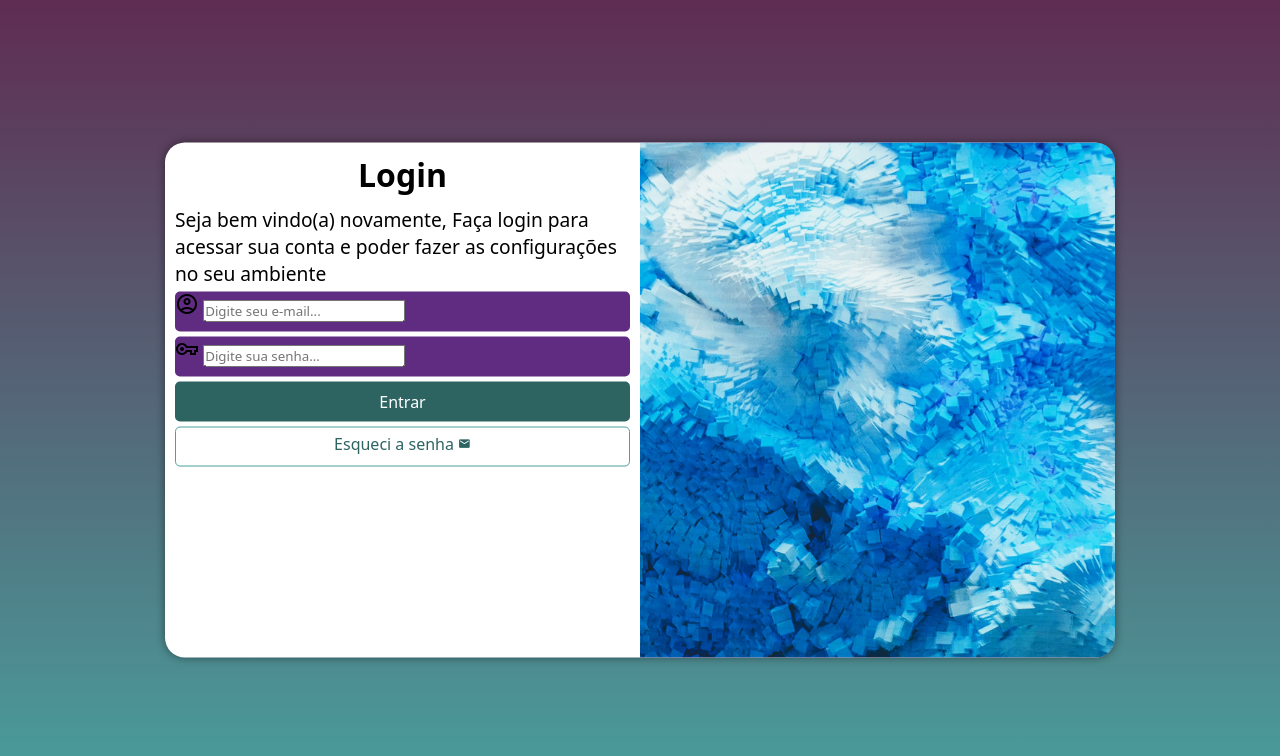
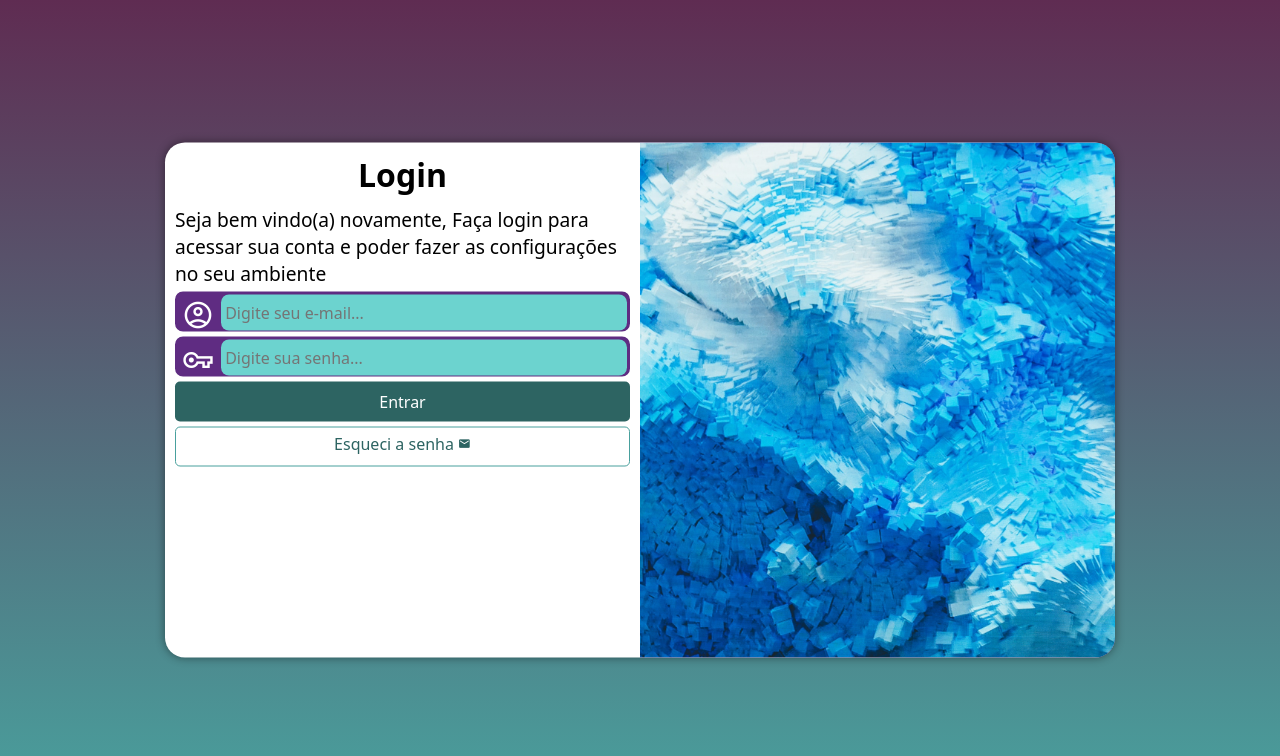
Before and after one commit to Miguelhttp/projeto-login, a plain HTML site: page index.html in a window 1280 px wide. Drawn offline with nearby package versions, Linux system fonts and the light colour scheme.

Commit message:
Update styles.css

```diff
--- a/estilos/styles.css
+++ b/estilos/styles.css
@@ -23,7 +23,6 @@ main {
   position: absolute;
   top: 50%;
   left: 50%;
-  transform: translate(-50%, -50%);
   width: 250px;
   height: 515px;
   background-color: white;
@@ -32,6 +31,7 @@ main {
   box-shadow: 0px 0px 10px rgba(0, 0, 0, 0.454);
   transition: width .3s, height .3s;
   transition-timing-function: ease;
+  transform: translate(-50%, -50%);
 }
 
 #login > #image {
@@ -58,15 +58,40 @@ main {
 
 .campo {
   background-color: #5f2c82;
+  border: 2px solid #5f2c82;
   width: 100%;
   display: block;
   height: 40px;
-  border-radius: 5px;
+  border-radius: 8px;
   margin: 5px 0px;
 }
 
 .campo > label {
   display: none;
+}
+
+.campo input {
+  background-color: #6cd3cf;
+  font-size: 1em;
+  width: calc(100% - 45px);
+  height: 100%;
+  border: none;
+  border-radius: 8px;
+  padding: 4px;
+  transform: translateY(-12px);
+}
+
+.campo > input:focus-within {
+  background-color: white;
+  border: none;
+  outline: none;
+}
+
+.campo span {
+  color: #fff;
+  font-size: 2em;
+  width: 40px;
+  padding: 5px;
 }
 
 form > input[type="submit"] {
```
